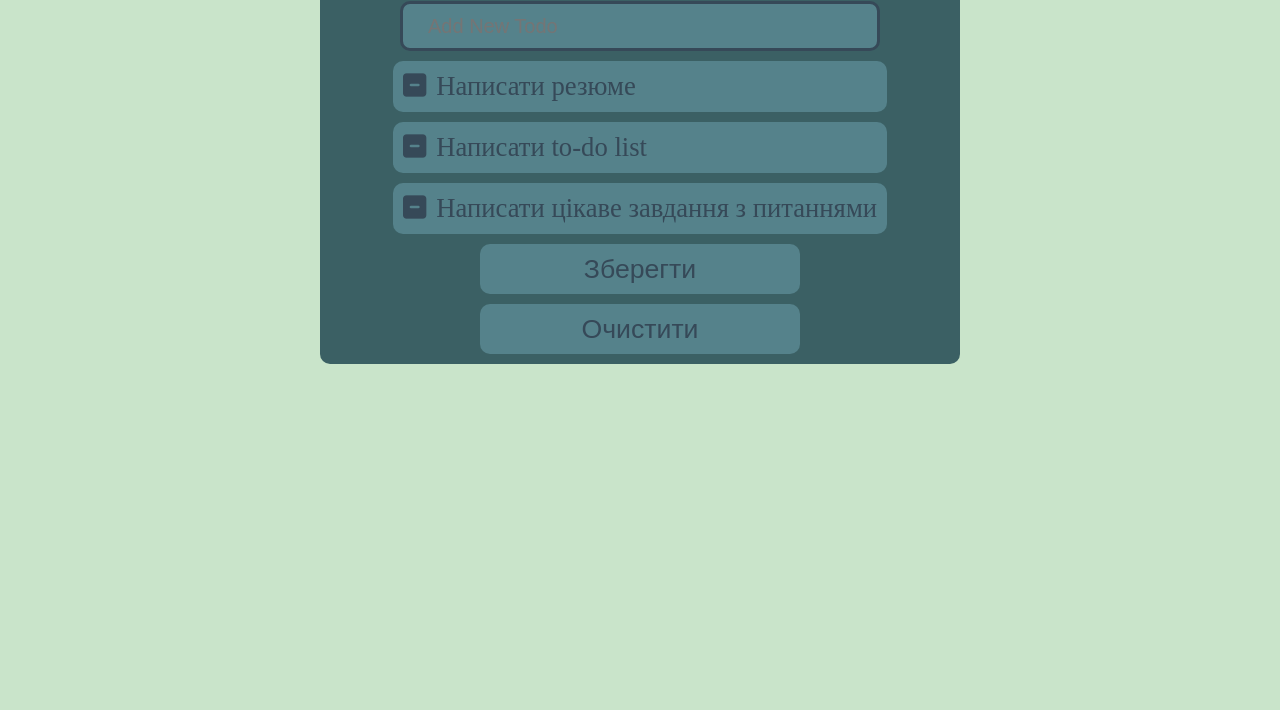
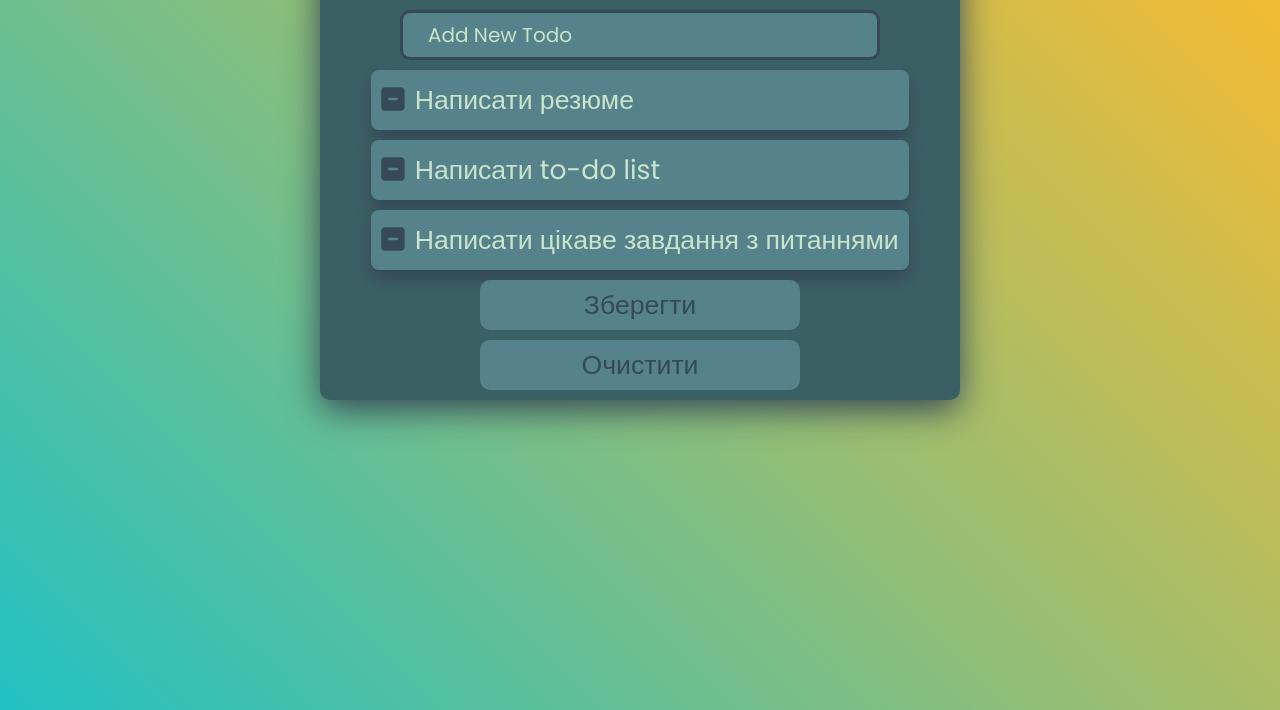
Before and after one commit to AnDrew0o/todoList, a plain HTML site: page index.html in a window 1280 px wide. Shown: the part 90-800 px from the top of the page. Drawn offline with Linux system fonts and the light colour scheme.

Commit message:
overall improvements

```diff
--- a/css/styles.css
+++ b/css/styles.css
@@ -1,3 +1,12 @@
+@import url('https://fonts.googleapis.com/css?family=Poppins:400,600,700,800&display=swap');*
+
+{
+    margin: 0;
+    padding: 0;
+    box-sizing: border-box;
+    font-family: 'Poppins', sans-serif;
+}
+
 :root {
     --background-color: #C9E4CA;
 
@@ -19,6 +28,11 @@
     color: var(--font-color);
 }
 
+.body
+{
+    background: linear-gradient(45deg, rgba(34,193,195,1) 0%, rgba(253,187,45,1) 100%);
+}
+
 .container {
     position: fixed;
     overflow: auto;
@@ -28,6 +42,7 @@
     height: 100%;
     width: 100%;
     background-color: var(--background-color);
+    background: linear-gradient(45deg, rgba(34,193,195,1) 0%, rgba(253,187,45,1) 100%);
 }
 
 .todolist {
@@ -37,12 +52,14 @@
     display: flex;
     flex-direction: column;
     margin: 20px 0;
+    box-shadow: 0 10px 35px #364958;
 }
 
 .title {
     text-align: center;
     padding: 20px;
     color: var(--light-font-color);
+    text-shadow: 0 5px 10px #364958;
 }
 
 .todos {
@@ -61,8 +78,10 @@
     min-height: 50px;
     margin: 0 10px 10px 10px;
     padding: 10px;
-    border-radius: 10px;
+    border-radius: 8px;
     background-color: var(--secondary-color);
+    color: var(--light-font-color);
+    box-shadow: 0 10px 15px #364958;
 }
 
 button {
@@ -94,6 +113,11 @@ input{
     color: var(--font-color);
 }
 
+input::placeholder
+{
+    color: var(--light-font-color);
+}
+
 input:focus{
     background: var(--btn-hover-color);
     outline:none;
@@ -108,4 +132,5 @@ input:focus{
     width: 25px;
     opacity: 1.0;
     margin-left: 5px;
+    margin-right: 10px;
 }
```
